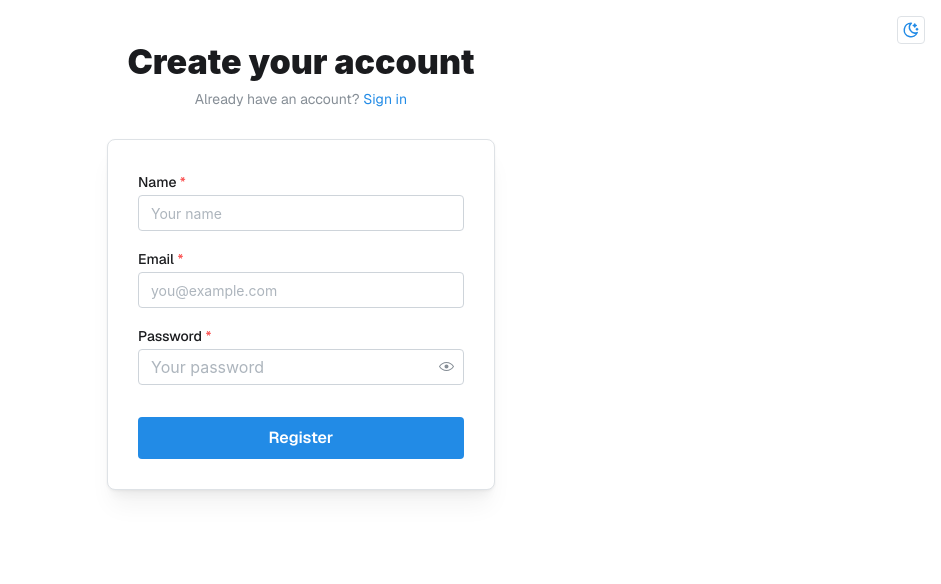
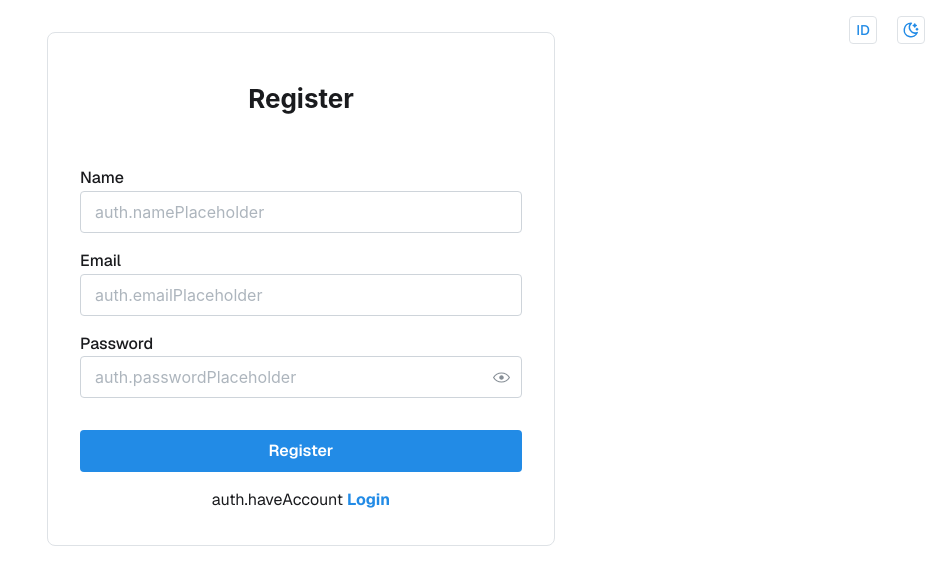
Before and after one commit to misbakhul29/my-notes, a Next.js app: page /register in a window 1280 px wide. Shown: the top 584 px of the page, without its empty margins (339-1280 px from the left). Built offline with nearby package versions, Linux system fonts and the light colour scheme.

Commit message:
'add-language-switch-feature'

```diff
--- /dev/null
+++ b/app/components/LanguageToggle.module.css
@@ -0,0 +1,31 @@
+.languageToggle {
+  position: fixed;
+  top: 1rem;
+  right: 4rem;
+  z-index: 1000;
+  background-color: var(--mantine-color-body);
+  border: 1px solid var(--mantine-color-gray-3);
+  transition: all 0.2s ease;
+  display: flex;
+  align-items: center;
+  gap: 0.5rem;
+  padding: 0 0.5rem;
+}
+
+.languageToggle:hover {
+  transform: scale(1.1);
+  background-color: var(--mantine-color-gray-0);
+}
+
+.languageText {
+  font-size: 0.875rem;
+  font-weight: 500;
+}
+
+[data-mantine-color-scheme="dark"] .languageToggle {
+  border-color: var(--mantine-color-gray-7);
+}
+
+[data-mantine-color-scheme="dark"] .languageToggle:hover {
+  background-color: var(--mantine-color-gray-8);
+}
--- /dev/null
+++ b/app/components/LanguageToggle.tsx
@@ -0,0 +1,25 @@
+'use client';
+
+import { ActionIcon } from '@mantine/core';
+import { IconLanguage } from '@tabler/icons-react';
+import { useLanguage } from '../context/LanguageContext';
+import classes from './LanguageToggle.module.css';
+
+export function LanguageToggle() {
+  const { language, toggleLanguage } = useLanguage();
+
+  return (
+    <ActionIcon
+      variant="outline"
+      color="blue"
+      onClick={toggleLanguage}
+      title={language === 'en' ? 'Switch to Indonesian' : 'Switch to English'}
+      className={classes.languageToggle}
+    >
+      <IconLanguage size={18} />
+      <span className={classes.languageText}>
+        {language === 'en' ? 'ID' : 'EN'}
+      </span>
+    </ActionIcon>
+  );
+}
--- /dev/null
+++ b/app/context/LanguageContext.tsx
@@ -0,0 +1,117 @@
+'use client';
+
+import { createContext, useContext, useEffect, useState } from 'react';
+
+type Language = 'en' | 'id';
+
+interface LanguageContextType {
+  language: Language;
+  toggleLanguage: () => void;
+  t: (key: string) => string;
+}
+
+const translations = {
+  en: {
+    'app.title': 'My Notes',
+    'app.description': 'A simple note-taking app',
+    'auth.login': 'Login',
+    'auth.register': 'Register',
+    'auth.logout': 'Logout',
+    'auth.email': 'Email',
+    'auth.password': 'Password',
+    'auth.name': 'Name',
+    'auth.loginSuccess': 'Login successful!',
+    'auth.registerSuccess': 'Registration successful! Please login.',
+    'auth.loginError': 'Login failed',
+    'auth.registerError': 'Registration failed',
+    'notes.add': 'Add Note',
+    'notes.edit': 'Edit Note',
+    'notes.delete': 'Delete Note',
+    'notes.title': 'Title',
+    'notes.content': 'Content',
+    'notes.create': 'Create',
+    'notes.update': 'Update',
+    'notes.cancel': 'Cancel',
+    'notes.close': 'Close',
+    'notes.created': 'Created',
+    'notes.deleteSuccess': 'Note deleted successfully',
+    'notes.deleteError': 'Failed to delete note',
+    'notes.createSuccess': 'Note created successfully',
+    'notes.updateSuccess': 'Note updated successfully',
+    'notes.createError': 'Failed to create note',
+    'notes.updateError': 'Failed to update note',
+  },
+  id: {
+    'app.title': 'Catatan Saya',
+    'app.description': 'Aplikasi catatan sederhana',
+    'auth.login': 'Masuk',
+    'auth.register': 'Daftar',
+    'auth.logout': 'Keluar',
+    'auth.email': 'Email',
+    'auth.password': 'Kata Sandi',
+    'auth.name': 'Nama',
+    'auth.loginSuccess': 'Berhasil masuk!',
+    'auth.registerSuccess': 'Pendaftaran berhasil! Silakan masuk.',
+    'auth.loginError': 'Gagal masuk',
+    'auth.registerError': 'Gagal mendaftar',
+    'notes.add': 'Tambah Catatan',
+    'notes.edit': 'Edit Catatan',
+    'notes.delete': 'Hapus Catatan',
+    'notes.title': 'Judul',
+    'notes.content': 'Isi',
+    'notes.create': 'Buat',
+    'notes.update': 'Perbarui',
+    'notes.cancel': 'Batal',
+    'notes.close': 'Tutup',
+    'notes.created': 'Dibuat',
+    'notes.deleteSuccess': 'Catatan berhasil dihapus',
+    'notes.deleteError': 'Gagal menghapus catatan',
+    'notes.createSuccess': 'Catatan berhasil dibuat',
+    'notes.updateSuccess': 'Catatan berhasil diperbarui',
+    'notes.createError': 'Gagal membuat catatan',
+    'notes.updateError': 'Gagal memperbarui catatan',
+  },
+};
+
+const LanguageContext = createContext<LanguageContextType | undefined>(undefined);
+
+export function LanguageProvider({ children }: { children: React.ReactNode }) {
+  const [mounted, setMounted] = useState(false);
+  const [language, setLanguage] = useState<Language>('en');
+
+  useEffect(() => {
+    setMounted(true);
+    const storedLanguage = localStorage.getItem('language') as Language;
+    if (storedLanguage) {
+      setLanguage(storedLanguage);
+    }
+  }, []);
+
+  const toggleLanguage = () => {
+    const newLanguage = language === 'en' ? 'id' : 'en';
+    setLanguage(newLanguage);
+    localStorage.setItem('language', newLanguage);
+  };
+
+  const t = (key: string): string => {
+    return translations[language][key as keyof typeof translations[typeof language]] || key;
+  };
+
+  if (!mounted) {
+    return null;
+  }
+
+  return (
+    <LanguageContext.Provider value={{ language, toggleLanguage, t }}>
+      {children}
+    </LanguageContext.Provider>
+  );
+}
+
+export function useLanguage() {
+  const context = useContext(LanguageContext);
+  if (context === undefined) {
+    throw new Error('useLanguage must be used within a LanguageProvider');
+  }
+  return context;
+}
--- a/app/layout.tsx
+++ b/app/layout.tsx
@@ -6,7 +6,9 @@ import type { Metadata } from "next";
 import { Geist, Geist_Mono } from "next/font/google";
 import "./globals.css";
 import { ThemeProvider } from './context/ThemeContext';
+import { LanguageProvider } from './context/LanguageContext';
 import { ActionToggle } from './components/ActionToggle';
+import { LanguageToggle } from './components/LanguageToggle';
 
 const geistSans = Geist({
   variable: "--font-geist-sans",
@@ -63,6 +65,7 @@ export default function RootLayout({
     <html lang="en">
       <body className={`${geistSans.variable} ${geistMono.variable}`}>
         <ThemeProvider>
+          <LanguageProvider>
             <MantineProvider
               theme={theme}
               defaultColorScheme="light"
@@ -70,7 +73,9 @@ export default function RootLayout({
               <Notifications />
               {children}
               <ActionToggle />
+              <LanguageToggle />
             </MantineProvider>
+          </LanguageProvider>
         </ThemeProvider>
       </body>
     </html>
--- a/app/register/page.tsx
+++ b/app/register/page.tsx
@@ -2,13 +2,24 @@
 
 import { useState } from 'react';
 import { useRouter } from 'next/navigation';
-import { TextInput, PasswordInput, Button, Paper, Title, Container, Text, Anchor } from '@mantine/core';
+import {
+  TextInput,
+  PasswordInput,
+  Button,
+  Paper,
+  Title,
+  Container,
+  Text,
+  Anchor,
+} from '@mantine/core';
+import { notifications } from '@mantine/notifications';
 import { useForm } from '@mantine/form';
-import { notifications } from '@mantine/notifications';
+import { useLanguage } from '../context/LanguageContext';
 
 export default function RegisterPage() {
   const router = useRouter();
   const [isLoading, setIsLoading] = useState(false);
+  const { t } = useLanguage();
 
   const form = useForm({
     initialValues: {
@@ -17,38 +28,43 @@ export default function RegisterPage() {
       password: '',
     },
     validate: {
-      name: (value: string) => (value.length < 2 ? 'Name must be at least 2 characters' : null),
-      email: (value: string) => (/^\S+@\S+$/.test(value) ? null : 'Invalid email'),
-      password: (value: string | unknown[]) => (value.length < 6 ? 'Password must be at least 6 characters' : null),
+      name: (value: string) => (value.length < 2 ? t('auth.nameLength') : null),
+      email: (value: string) => (/^\S+@\S+$/.test(value) ? null : t('auth.invalidEmail')),
+      password: (value: string | unknown[]) => (value.length < 6 ? t('auth.passwordLength') : null),
     },
   });
 
   const handleSubmit = async (values: typeof form.values) => {
     setIsLoading(true);
     try {
-      const res = await fetch('https://notes-api.dicoding.dev/v1/register', {
+      const response = await fetch('https://notes-api.dicoding.dev/v1/register', {
         method: 'POST',
         headers: {
           'Content-Type': 'application/json',
         },
         body: JSON.stringify(values),
       });
-      const data = await res.json();
+
+      const data = await response.json();
 
       if (data.status === 'success') {
         notifications.show({
-          title: 'Success',
-          message: 'Registration successful! Please login.',
+          title: t('auth.success'),
+          message: t('auth.registerSuccess'),
           color: 'green',
         });
         router.push('/login');
       } else {
-        throw new Error(data.message || 'Registration failed');
+        notifications.show({
+          title: t('auth.error'),
+          message: data.message || t('auth.registerFailed'),
+          color: 'red',
+        });
       }
     } catch (error) {
       notifications.show({
-        title: 'Error',
-        message: error instanceof Error ? error.message : 'Registration failed',
+        title: t('auth.error'),
+        message: t('auth.registerFailed'),
         color: 'red',
       });
     } finally {
@@ -57,48 +73,44 @@ export default function RegisterPage() {
   };
 
   return (
-    <Container size={420} my={40}>
-      <Title ta="center" fw={900}>
-        Create your account
-      </Title>
-      <Text c="dimmed" size="sm" ta="center" mt={5}>
-        Already have an account?{' '}
-        <Anchor size="sm" component="a" href="/login">
-          Sign in
-        </Anchor>
-      </Text>
+    <Container size="xs" py="xl">
+      <Paper radius="md" p="xl" withBorder>
+        <Title order={2} ta="center" mt="md" mb={50}>
+          {t('auth.register')}
+        </Title>
 
-      <Paper withBorder shadow="md" p={30} mt={30} radius="md">
         <form onSubmit={form.onSubmit(handleSubmit)}>
           <TextInput
-            label="Name"
-            placeholder="Your name"
-            required
+            label={t('auth.name')}
+            placeholder={t('auth.namePlaceholder')}
+            size="md"
             {...form.getInputProps('name')}
           />
           <TextInput
-            label="Email"
-            placeholder="you@example.com"
-            required
+            label={t('auth.email')}
+            placeholder={t('auth.emailPlaceholder')}
             mt="md"
+            size="md"
             {...form.getInputProps('email')}
           />
           <PasswordInput
-            label="Password"
-            placeholder="Your password"
-            required
+            label={t('auth.password')}
+            placeholder={t('auth.passwordPlaceholder')}
             mt="md"
+            size="md"
             {...form.getInputProps('password')}
           />
-          <Button
-            type="submit"
-            fullWidth
-            mt="xl"
-            loading={isLoading}
-          >
-            Register
+          <Button fullWidth mt="xl" size="md" type="submit" loading={isLoading}>
+            {t('auth.register')}
           </Button>
         </form>
+
+        <Text ta="center" mt="md">
+          {t('auth.haveAccount')}{' '}
+          <Anchor component="button" type="button" fw={700} onClick={() => router.push('/login')}>
+            {t('auth.login')}
+          </Anchor>
+        </Text>
       </Paper>
     </Container>
   );
```
Also changed, not shown: app/components/Modal/Modal.tsx (+56 -22 lines), app/dashboard/page.tsx (+18 -16 lines), app/login/page.tsx (+38 -34 lines). Lines whose indentation alone changed are shown as unchanged.
